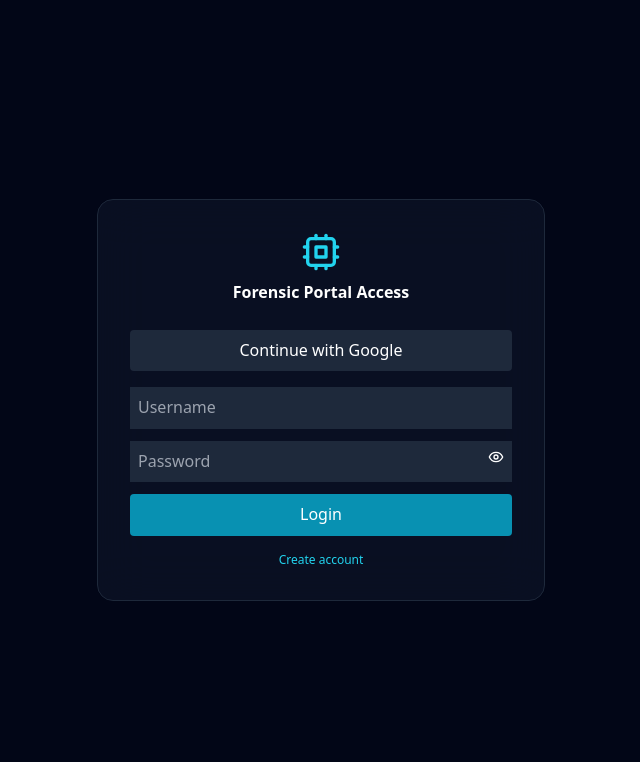
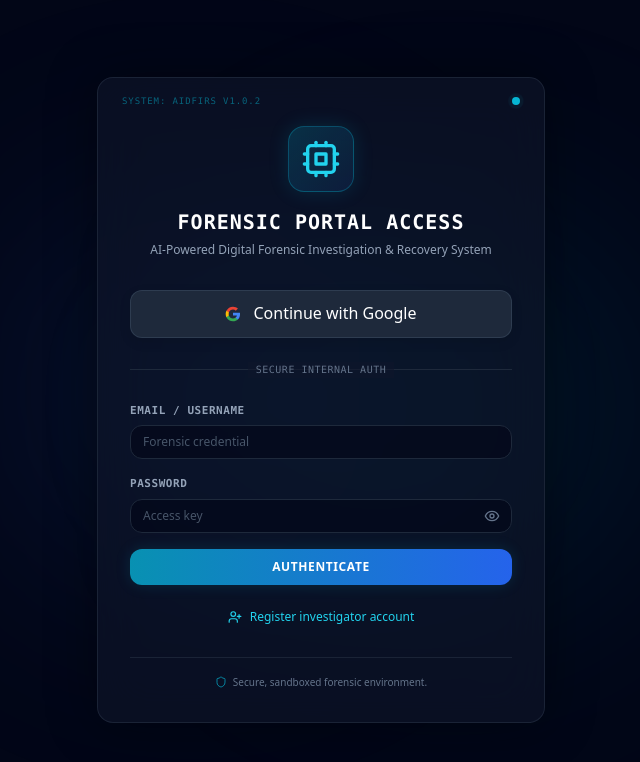
Before and after one commit to Felix-Kwabena-Boakye/aidfirs, a React (Vite) app in the folder frontend/web/: page / in a window 1280 px wide. Shown: the top 762 px of the page, without its empty margins (319-959 px from the left). Built offline with nearby package versions, Linux system fonts and the light colour scheme; no server answers.

Commit message:
Update Login.jsx

```diff
--- a/frontend/web/src/components/Login.jsx
+++ b/frontend/web/src/components/Login.jsx
@@ -1,31 +1,27 @@
-import React, { useState, useEffect } from "react";
-import { useNavigate } from "react-router-dom";
-import { Eye, EyeOff, AlertCircle, UserPlus, LogIn, Shield, CheckCircle, Cpu } from "lucide-react";
-import { authAPI } from "../api";
-import { toast } from "sonner";
+import React, { useState } from "react";
+import { useNavigate } from 'react-router-dom';
+import { Eye, EyeOff, AlertCircle, UserPlus, LogIn, Shield, CheckCircle, Cpu } from 'lucide-react';
+import { authAPI } from '../api';
+import { toast } from 'sonner';
 
 export default function Login() {
   const [isRegisterMode, setIsRegisterMode] = useState(false);
-  const [username, setUsername] = useState("");
-  const [password, setPassword] = useState("");
-  const [email, setEmail] = useState("");
-  const [firstName, setFirstName] = useState("");
-  const [lastName, setLastName] = useState("");
-  const [role, setRole] = useState("analyst");
+  const [username, setUsername] = useState('');
+  const [password, setPassword] = useState('');
+  const [email, setEmail] = useState('');
+  const [firstName, setFirstName] = useState('');
+  const [lastName, setLastName] = useState('');
+  const [role, setRole] = useState('analyst');
   const [showPassword, setShowPassword] = useState(false);
-  const [error, setError] = useState("");
+  const [error, setError] = useState('');
   const [isLoading, setIsLoading] = useState(false);
   const [registrationPending, setRegistrationPending] = useState(false);
-
   const navigate = useNavigate();
 
-  /* =========================================================
-     🔐 EMAIL / PASSWORD LOGIN + REGISTER
-  ========================================================= */
   const handleSubmit = async (e) => {
     e.preventDefault();
     setIsLoading(true);
-    setError("");
+    setError('');
 
     try {
       if (isRegisterMode) {
@@ -35,226 +31,278 @@ export default function Login() {
           password,
           first_name: firstName,
           last_name: lastName,
-          role,
+          role
         });
-
         setRegistrationPending(true);
         setIsRegisterMode(false);
-        setPassword("");
-
-        toast.success("Registration submitted! Awaiting admin approval.");
+        toast.success('Registration submitted! Awaiting admin approval.');
+        setPassword('');
       } else {
         const response = await authAPI.login({ username, password });
-
-        localStorage.setItem("access_token", response.data.access);
-        localStorage.setItem("refresh_token", response.data.refresh);
-        localStorage.setItem("user", JSON.stringify(response.data.user));
-
-        toast.success(
-          `Welcome back, ${response.data.user.first_name || response.data.user.username}`
-        );
-
-        navigate("/dashboard");
+        localStorage.setItem('access_token', response.data.access);
+        localStorage.setItem('refresh_token', response.data.refresh);
+        localStorage.setItem('user', JSON.stringify(response.data.user));
+        toast.success(`Access granted. Welcome back, ${response.data.user.first_name || response.data.user.username}!`);
+        navigate('/dashboard');
       }
     } catch (err) {
-      const msg =
-        err.response?.data?.detail ||
-        err.response?.data?.message ||
-        err.response?.data?.error ||
-        "Login failed";
-
-      setError(msg);
-      toast.error(msg);
+      const errorMessage = err.response?.data?.detail || err.response?.data?.error || err.response?.data?.message || 'An error occurred';
+      if (errorMessage.includes('pending') || errorMessage.includes('deactivated') || err.response?.status === 403) {
+        toast.error('Access Denied: Account is pending administrator approval.');
+      } else {
+        toast.error(errorMessage);
+      }
     } finally {
       setIsLoading(false);
     }
   };
 
-  /* =========================================================
-     🔥 GOOGLE LOGIN (FIXED - NO REDIRECT FLOW)
-  ========================================================= */
   const handleGoogleLogin = async () => {
     setIsLoading(true);
-    setError("");
+    setError('');
 
     try {
-      if (!window.google) {
-        toast.error("Google SDK not loaded. Add Google script in index.html");
+      const googleClientId = import.meta.env.VITE_GOOGLE_CLIENT_ID || '';
+      if (!googleClientId) {
+        toast.error('Google OAuth client ID is not configured.');
         setIsLoading(false);
         return;
       }
-
-      window.google.accounts.id.initialize({
-        client_id: import.meta.env.VITE_GOOGLE_CLIENT_ID,
-        callback: async (response) => {
-          try {
-            const res = await authAPI.googleOAuth({
-              credential: response.credential,
-            });
-
-            localStorage.setItem("access_token", res.data.access);
-            localStorage.setItem("refresh_token", res.data.refresh);
-            localStorage.setItem("user", JSON.stringify(res.data.user));
-
-            toast.success("Google login successful");
-            navigate("/dashboard");
+      const redirectUri = `${window.location.origin}/oauth/callback/google`;
+      const scope = 'openid email profile';
+      const authUrl = `https://accounts.google.com/o/oauth2/v2/auth?client_id=${googleClientId}&redirect_uri=${encodeURIComponent(redirectUri)}&response_type=code&scope=${encodeURIComponent(scope)}&access_type=offline`;
+      window.location.href = authUrl;
     } catch (err) {
-            console.log("Google OAuth ERROR:", err.response?.data || err);
-
-            const msg =
-              err.response?.data?.message ||
-              err.response?.data?.error ||
-              "Google login failed";
-
-            setError(msg);
-            toast.error(msg);
-          }
-        },
-      });
-
-      window.google.accounts.id.prompt();
-    } catch (err) {
-      toast.error("Google authentication failed");
+      toast.error('Google authentication failed. Please try again.');
     } finally {
       setIsLoading(false);
     }
   };
 
-  /* =========================================================
-     🧠 LOAD GOOGLE SCRIPT SAFELY
-  ========================================================= */
-  useEffect(() => {
-    const script = document.createElement("script");
-    script.src = "https://accounts.google.com/gsi/client";
-    script.async = true;
-    script.defer = true;
-    document.body.appendChild(script);
-  }, []);
+  return (
+    <div className="min-h-screen bg-slate-950 flex items-center justify-center px-4 relative overflow-hidden font-sans antialiased selection:bg-cyan-500/30 selection:text-cyan-200">
+      {/* Dynamic Cyber Gradient Backgrounds */}
+      <div className="absolute top-1/4 left-1/4 w-96 h-96 bg-blue-500/10 rounded-full blur-[120px] pointer-events-none" />
+      <div className="absolute bottom-1/4 right-1/4 w-96 h-96 bg-cyan-500/10 rounded-full blur-[120px] pointer-events-none" />
 
-  /* =========================================================
-     🎨 UI
-  ========================================================= */
-  return (
-    <div className="min-h-screen bg-slate-950 flex items-center justify-center px-4">
+      {/* Cyber SOC Gatekeeper Card */}
+      <div className="max-w-md w-full bg-slate-900/60 backdrop-blur-xl rounded-2xl shadow-[0_0_50px_rgba(0,0,0,0.4)] border border-slate-800/80 p-8 relative z-10">
 
-      <div className="max-w-md w-full bg-slate-900/60 backdrop-blur-xl rounded-2xl border border-slate-800 p-8">
-
-        {/* HEADER */}
-        <div className="text-center mb-6">
-          <Cpu className="mx-auto text-cyan-400" size={40} />
-          <h2 className="text-white font-bold mt-2">Forensic Portal Access</h2>
+        {/* Terminal Header Info */}
+        <div className="absolute top-4 left-6 right-6 flex items-center justify-between pointer-events-none">
+          <span className="text-[9px] font-mono text-cyan-500/50 uppercase tracking-widest">SYSTEM: AIDFIRS v1.0.2</span>
+          <span className="flex h-2 w-2 relative">
+            <span className="animate-ping absolute inline-flex h-full w-full rounded-full bg-cyan-400 opacity-75"></span>
+            <span className="relative inline-flex rounded-full h-2 w-2 bg-cyan-500"></span>
+          </span>
         </div>
 
-        {/* REGISTRATION STATUS */}
+        <div className="text-center mb-8 mt-4">
+          <div className="flex items-center justify-center mb-4">
+            <div className="p-3 bg-gradient-to-br from-cyan-500/20 to-blue-500/10 rounded-2xl border border-cyan-500/30 shadow-[0_0_20px_rgba(6,182,212,0.15)]">
+              <Cpu className="h-10 w-10 text-cyan-400" />
+            </div>
+          </div>
+          <h2 className="text-xl font-bold text-white uppercase tracking-wider font-mono">
+            Forensic Portal Access
+          </h2>
+          <p className="text-slate-400 text-xs mt-1.5 font-sans">
+            AI-Powered Digital Forensic Investigation & Recovery System
+          </p>
+        </div>
+
         {registrationPending && (
-          <div className="mb-4 p-3 bg-green-900/20 border border-green-500 rounded">
-            <CheckCircle className="text-green-400" />
-            <p className="text-green-300 text-xs">
-              Awaiting admin approval
+          <div className="mb-6 p-4 rounded-xl bg-emerald-950/20 border border-emerald-500/30 text-center">
+            <CheckCircle className="mx-auto mb-2 text-emerald-400 animate-pulse" size={24} />
+            <p className="text-emerald-300 font-semibold text-xs">Registration Received</p>
+            <p className="text-emerald-400/80 text-[10px] mt-1 leading-relaxed">
+              Your account is pending administrator activation. Access will be unlocked upon review.
             </p>
           </div>
         )}
 
-        {/* GOOGLE LOGIN */}
+        {/* OAuth Provider */}
+        <div className="space-y-3 mb-6">
           <button
+            type="button"
             onClick={handleGoogleLogin}
             disabled={isLoading}
-          className="w-full bg-slate-800 text-white py-2 rounded mb-4"
+            className="w-full flex items-center justify-center gap-3 bg-slate-800 hover:bg-slate-700/80 border border-slate-700/80 hover:border-cyan-500/50 text-white font-medium py-2.5 px-4 rounded-xl transition-all shadow-[0_4px_12px_rgba(0,0,0,0.1)] focus:outline-none focus:ring-1 focus:ring-cyan-500 disabled:opacity-50"
           >
+            <svg className="w-4 h-4" viewBox="0 0 24 24">
+              <path fill="#4285F4" d="M22.56 12.25c0-.78-.07-1.53-.2-2.25H12v4.26h5.92c-.26 1.37-1.04 2.53-2.21 3.31v2.77h3.57c2.08-1.92 3.28-4.74 3.28-8.09z" />
+              <path fill="#34A853" d="M12 23c2.97 0 5.46-.98 7.28-2.66l-3.57-2.77c-.98.66-2.23 1.06-3.71 1.06-2.86 0-5.29-1.93-6.16-4.53H2.18v2.84C3.99 20.53 7.7 23 12 23z" />
+              <path fill="#FBBC05" d="M5.84 14.09c-.22-.66-.35-1.36-.35-2.09s.13-1.43.35-2.09V7.07H2.18C1.43 8.55 1 10.22 1 12s.43 3.45 1.18 4.93l2.85-2.22.81-.62z" />
+              <path fill="#EA4335" d="M12 5.38c1.62 0 3.06.56 4.21 1.64l3.15-3.15C17.45 2.09 14.97 1 12 1 7.7 1 3.99 3.47 2.18 7.07l3.66 2.84c.87-2.6 3.3-4.53 6.16-4.53z" />
+            </svg>
             Continue with Google
           </button>
+        </div>
 
-        {/* FORM */}
-        <form onSubmit={handleSubmit} className="space-y-3">
+        <div className="relative my-6">
+          <div className="absolute inset-0 flex items-center">
+            <div className="w-full border-t border-slate-800"></div>
+          </div>
+          <div className="relative flex justify-center text-[10px] uppercase tracking-wider font-mono">
+            <span className="px-2 bg-slate-900/60 text-slate-500">Secure Internal Auth</span>
+          </div>
+        </div>
 
+        {/* Credentials Form */}
+        <form onSubmit={handleSubmit} className="space-y-4">
           {isRegisterMode && (
             <>
+              <div className="grid grid-cols-2 gap-4">
+                <div>
+                  <label htmlFor="firstName" className="block text-[11px] font-semibold font-mono uppercase tracking-wider text-slate-400 mb-1.5">
+                    First Name
+                  </label>
                   <input
-                placeholder="First Name"
+                    id="firstName"
+                    type="text"
                     value={firstName}
                     onChange={(e) => setFirstName(e.target.value)}
-                className="w-full p-2 bg-slate-800 text-white"
+                    disabled={isLoading}
+                    className="w-full px-3 py-2 bg-slate-950/60 border border-slate-800 rounded-xl text-xs text-white placeholder-slate-600 focus:outline-none focus:ring-1 focus:ring-cyan-500 focus:border-cyan-500"
+                    placeholder="John"
                   />
-
+                </div>
+                <div>
+                  <label htmlFor="lastName" className="block text-[11px] font-semibold font-mono uppercase tracking-wider text-slate-400 mb-1.5">
+                    Last Name
+                  </label>
                   <input
-                placeholder="Last Name"
+                    id="lastName"
+                    type="text"
                     value={lastName}
                     onChange={(e) => setLastName(e.target.value)}
-                className="w-full p-2 bg-slate-800 text-white"
+                    disabled={isLoading}
+                    className="w-full px-3 py-2 bg-slate-950/60 border border-slate-800 rounded-xl text-xs text-white placeholder-slate-600 focus:outline-none focus:ring-1 focus:ring-cyan-500 focus:border-cyan-500"
+                    placeholder="Doe"
                   />
+                </div>
+              </div>
 
+              <div>
+                <label htmlFor="email" className="block text-[11px] font-semibold font-mono uppercase tracking-wider text-slate-400 mb-1.5">
+                  Email Address
+                </label>
                 <input
-                placeholder="Email"
+                  id="email"
+                  type="email"
                   value={email}
                   onChange={(e) => setEmail(e.target.value)}
-                className="w-full p-2 bg-slate-800 text-white"
+                  disabled={isLoading}
+                  className="w-full px-3 py-2 bg-slate-950/60 border border-slate-800 rounded-xl text-xs text-white placeholder-slate-600 focus:outline-none focus:ring-1 focus:ring-cyan-500 focus:border-cyan-500"
+                  placeholder="investigator@agency.gov"
+                  required={isRegisterMode}
                 />
+              </div>
 
+              <div>
+                <label htmlFor="role" className="block text-[11px] font-semibold font-mono uppercase tracking-wider text-slate-400 mb-1.5">
+                  Assigned Role
+                </label>
                 <select
+                  id="role"
                   value={role}
                   onChange={(e) => setRole(e.target.value)}
-                className="w-full p-2 bg-slate-800 text-white"
+                  disabled={isLoading}
+                  className="w-full px-3 py-2 bg-slate-950/60 border border-slate-800 rounded-xl text-xs text-white focus:outline-none focus:ring-1 focus:ring-cyan-500 focus:border-cyan-500"
                 >
-                <option value="analyst">Analyst</option>
-                <option value="investigator">Investigator</option>
+                  <option value="analyst">Analyst (Metadata, Analysis, Chat)</option>
+                  <option value="investigator">Investigator (Acquire, Scans, Reports)</option>
                 </select>
+              </div>
             </>
           )}
 
-          {/* USERNAME */}
+          <div>
+            <label htmlFor="username" className="block text-[11px] font-semibold font-mono uppercase tracking-wider text-slate-400 mb-1.5">
+              Email / Username
+            </label>
             <input
-            placeholder="Username"
+              id="username"
+              type="text"
               value={username}
               onChange={(e) => setUsername(e.target.value)}
-            className="w-full p-2 bg-slate-800 text-white"
+              disabled={isLoading}
+              className="w-full px-3 py-2 bg-slate-950/60 border border-slate-800 rounded-xl text-xs text-white placeholder-slate-600 focus:outline-none focus:ring-1 focus:ring-cyan-500 focus:border-cyan-500"
+              placeholder="Forensic credential"
+              required
             />
+          </div>
 
-          {/* PASSWORD */}
+          <div>
+            <label htmlFor="password" className="block text-[11px] font-semibold font-mono uppercase tracking-wider text-slate-400 mb-1.5">
+              Password
+            </label>
             <div className="relative">
               <input
-              type={showPassword ? "text" : "password"}
-              placeholder="Password"
+                id="password"
+                type={showPassword ? 'text' : 'password'}
                 value={password}
                 onChange={(e) => setPassword(e.target.value)}
-              className="w-full p-2 bg-slate-800 text-white"
+                disabled={isLoading}
+                className="w-full px-3 py-2 pr-10 bg-slate-950/60 border border-slate-800 rounded-xl text-xs text-white placeholder-slate-600 focus:outline-none focus:ring-1 focus:ring-cyan-500 focus:border-cyan-500"
+                placeholder="Access key"
+                required
               />
               <button
                 type="button"
                 onClick={() => setShowPassword(!showPassword)}
-              className="absolute right-2 top-2 text-white"
+                className="absolute inset-y-0 right-0 pr-3 flex items-center text-slate-500 hover:text-slate-300 transition-colors"
               >
                 {showPassword ? <EyeOff size={16} /> : <Eye size={16} />}
               </button>
             </div>
+          </div>
 
-          {/* ERROR */}
           {error && (
-            <div className="text-red-400 text-xs flex items-center gap-2">
-              <AlertCircle size={14} />
-              {error}
+            <div className="flex items-center space-x-2 text-rose-400 bg-rose-950/20 border border-rose-800/30 rounded-xl p-3">
+              <AlertCircle size={16} />
+              <span className="text-xs">{error}</span>
             </div>
           )}
 
-          {/* SUBMIT */}
           <button
+            type="submit"
             disabled={isLoading}
-            className="w-full bg-cyan-600 text-white py-2 rounded"
+            className="w-full bg-gradient-to-r from-cyan-600 to-blue-600 hover:from-cyan-500 hover:to-blue-500 disabled:opacity-50 text-white font-semibold py-2.5 px-4 rounded-xl text-xs uppercase tracking-wider transition-all shadow-[0_0_15px_rgba(6,182,212,0.15)] hover:scale-[1.01]"
           >
-            {isRegisterMode ? "Register" : "Login"}
+            {isLoading ? (isRegisterMode ? 'Creating Record...' : 'Authenticating...') : (isRegisterMode ? 'Create Investigator' : 'Authenticate')}
           </button>
 
+          <div className="text-center pt-2">
+            <button
+              type="button"
+              onClick={() => {
+                setIsRegisterMode(!isRegisterMode);
+                setError('');
+              }}
+              className="text-cyan-400 hover:text-cyan-300 text-xs flex items-center justify-center gap-2 w-full transition-colors"
+            >
+              {isRegisterMode ? (
+                <>
+                  <LogIn size={14} />
+                  Already registered? Gateway login
+                </>
+              ) : (
+                <>
+                  <UserPlus size={14} />
+                  Register investigator account
+                </>
+              )}
+            </button>
+          </div>
         </form>
 
-        {/* TOGGLE */}
-        <p className="text-center text-xs text-gray-400 mt-4">
-          <button
-            onClick={() => setIsRegisterMode(!isRegisterMode)}
-            className="text-cyan-400"
-          >
-            {isRegisterMode ? "Switch to Login" : "Create account"}
-          </button>
+        <div className="mt-8 pt-4 border-t border-slate-800/80 text-center flex items-center justify-center gap-1.5">
+          <Shield size={12} className="text-cyan-500/70" />
+          <p className="text-[10px] text-slate-500">
+            Secure, sandboxed forensic environment.
           </p>
-
+        </div>
       </div>
     </div>
   );
```
Lines whose indentation alone changed are shown as unchanged.
